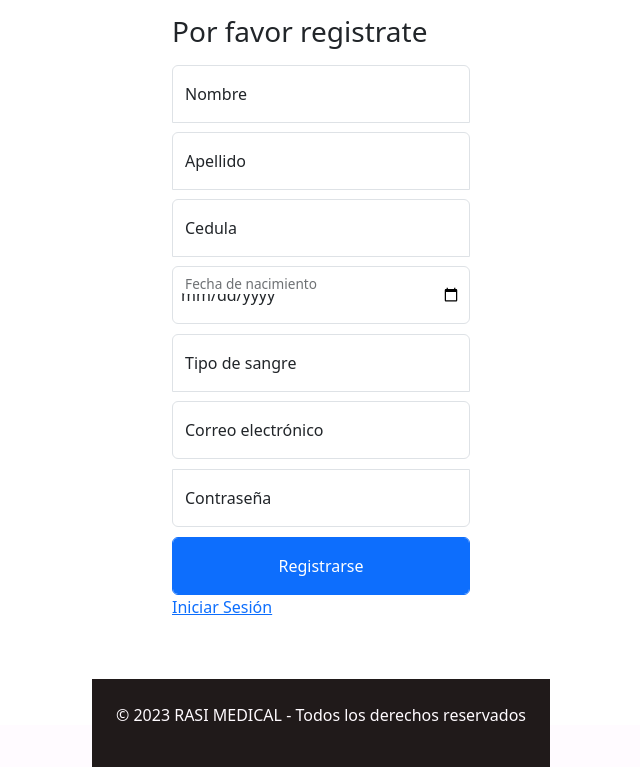
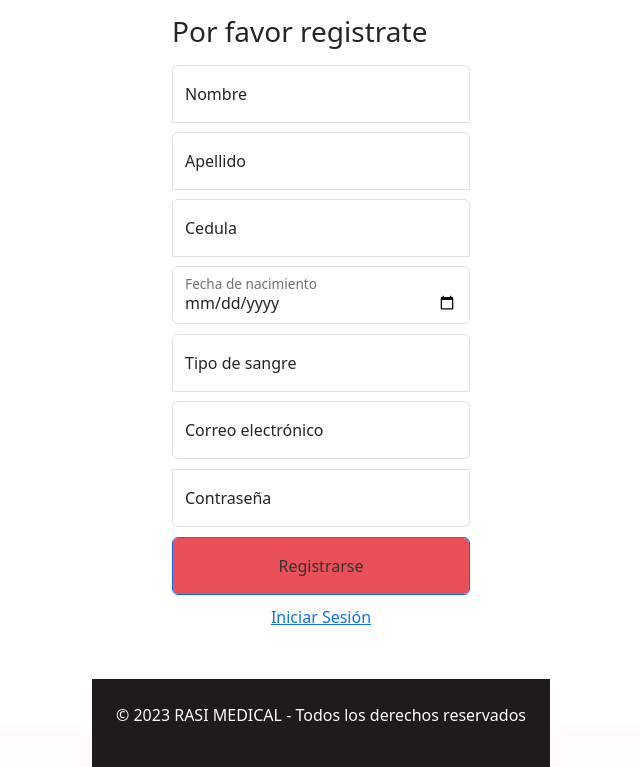
Before and after one commit to RaulRinconX/flask-app-web, a Flask app: page /signup/ in a window 1280 px wide. Shown: the part 75-842 px from the top of the page, without its empty margins (319-959 px from the left). Run offline with Flask 3, Linux system fonts and the light colour scheme; parts of the project's set-up code (start-up, migrations or seed data) failed here and were passed over; some libraries are stand-ins or nearby versions.

Commit message:
signup template button minor changes color

```diff
--- a/src/static/css/signup.css
+++ b/src/static/css/signup.css
@@ -35,9 +35,12 @@
   margin-top: 10px;
   text-align: center;
   width: 100%;
+  display: block;
 }
 
-.form-control {
+.form-control-submit {
   height: 50px;
   padding: 0.5rem !important;
+  background-color:#ea5058;
+  color : #333;
 }
--- a/src/templates/auth/signup.html
+++ b/src/templates/auth/signup.html
@@ -51,7 +51,7 @@
         {% endfor %}
         {% endif %}
         {% endwith %}
-       <input type="submit" value="Registrarse" class="form-control btn btn-primary" name="">
+       <input type="submit" value="Registrarse" class="form-control btn btn-primary form-control-submit" name="">
        <a href="/login" class="login-instead">Iniciar Sesión</a>
       </div>
   </form>
```
